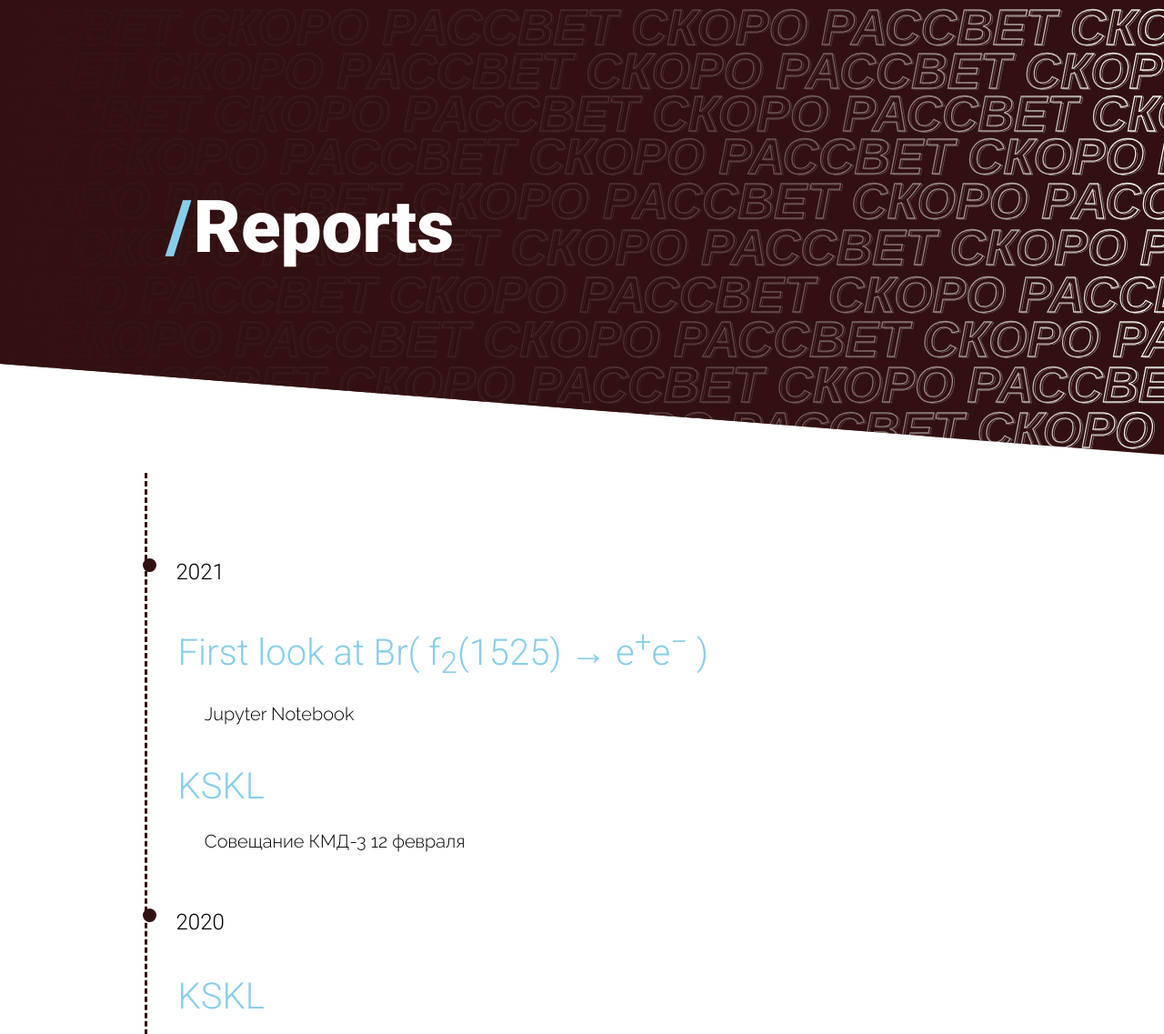
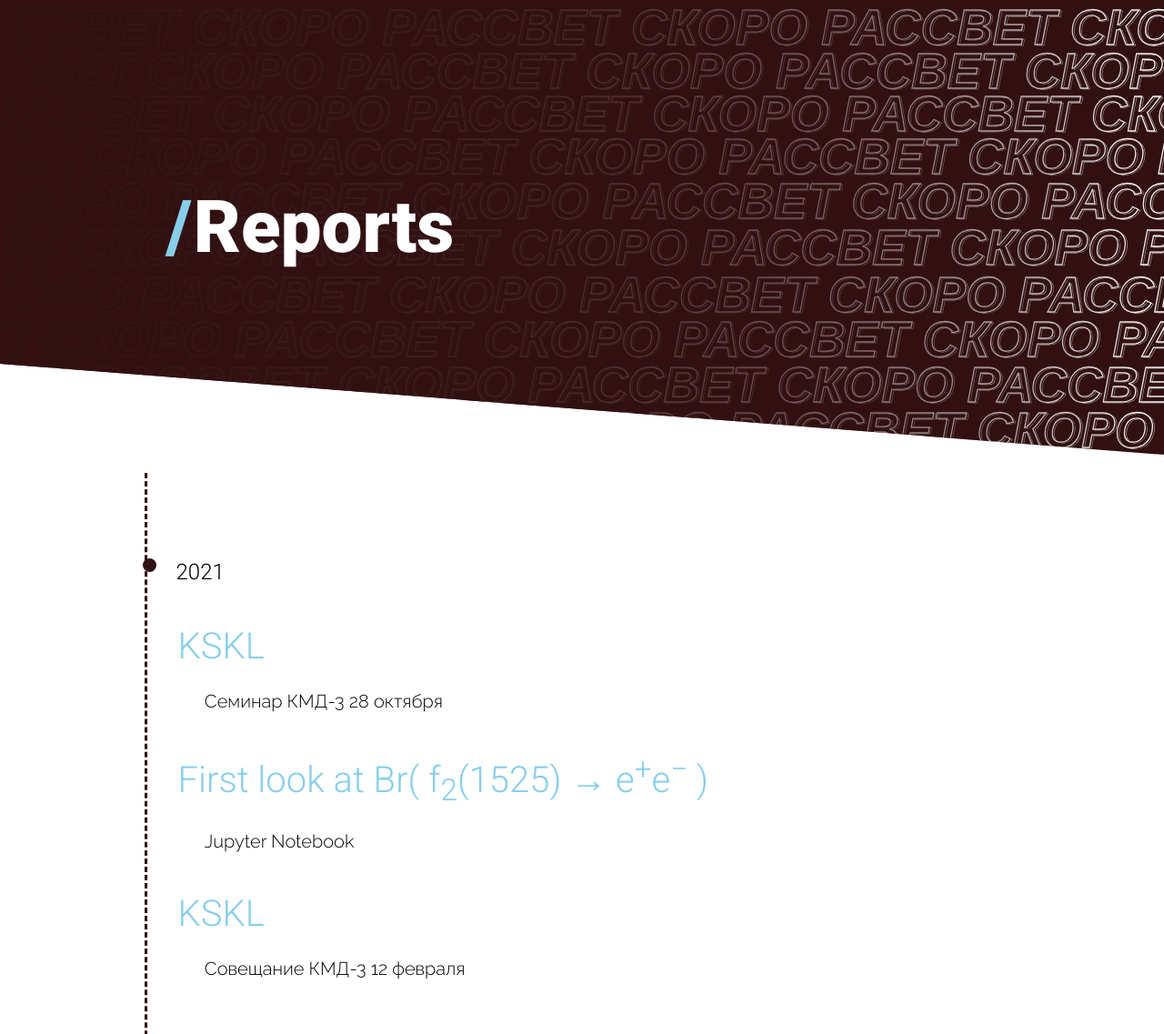
Before and after one commit to nikita-p/nikita-p.github.io, a plain HTML site: page reports/index.html in a window 1280 px wide. Shown: the top 1137 px of the page at 91% size. Drawn offline with Linux system fonts and the light colour scheme.

Commit message:
include new slides in the timeline

```diff
--- a/reports/index.html
+++ b/reports/index.html
@@ -20,10 +20,14 @@
         <ul class='timeline'>
             <li>2021
                 <ul>
-		    <li>
-			<a href="https://nbviewer.jupyter.org/github/nikita-p/kskl20/blob/master/notebooks/14.%20KSKS.ipynb">First look at Br( f<sub>2</sub>(1525) → e<sup>+</sup>e<sup>−</sup> )</a>
-                        <p>Jupyter Notebook</p>
-		    </li>
+                    <li>
+                    <a href="cmd281021.html">KSKL</a>
+                    <p>Семинар КМД-3 28 октября</p>
+                    </li>
+                    <li>
+                    <a href="https://nbviewer.jupyter.org/github/nikita-p/kskl20/blob/master/notebooks/14.%20KSKS.ipynb">First look at Br( f<sub>2</sub>(1525) → e<sup>+</sup>e<sup>−</sup> )</a>
+                                <p>Jupyter Notebook</p>
+                    </li>
                     <li>
                         <a href="cmd1202.html">KSKL</a>
                         <p>Совещание КМД-3 12 февраля</p>
```
